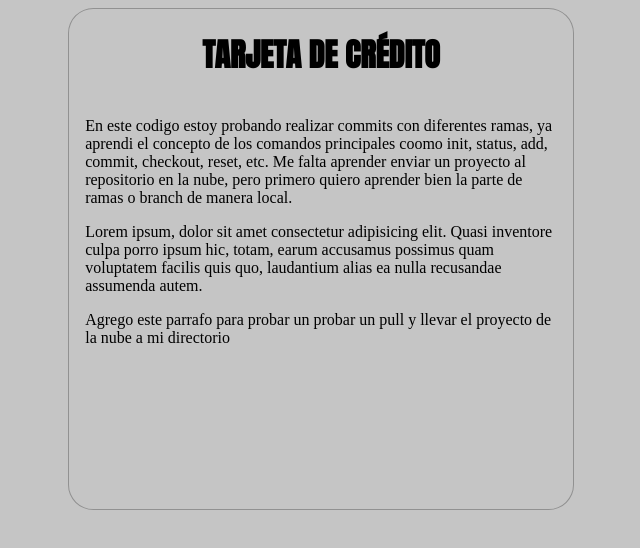
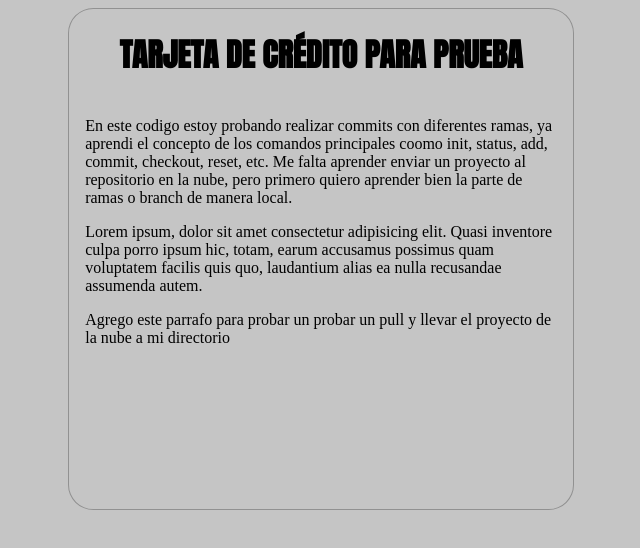
Before and after one commit to SamirAlarcon/practicando, a plain HTML site: page index.html in a window 1280 px wide. Shown: the whole page, without its empty margins (319-959 px from the left). Drawn offline with Linux system fonts and the light colour scheme.

Commit message:
Una version de la pagina prueba

```diff
--- a/index.html
+++ b/index.html
@@ -14,7 +14,7 @@
     <div id="tarjeta">
         <div id="titulo">
             <h1>
-                TARJETA DE CRÉDITO
+                TARJETA DE CRÉDITO PARA PRUEBA
             </h1>
         </div>
         <div id="parrafo">
```
